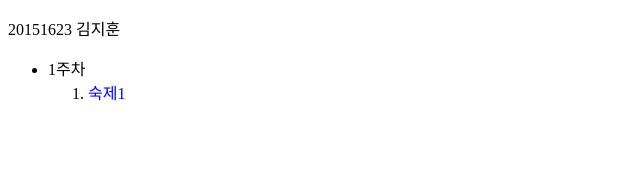
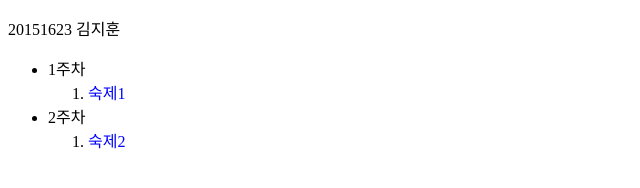
Before and after one commit to gns74563/github.io, a plain HTML site: page index.html in a window 1280 px wide. Shown: the whole page, without its empty margins (0-640 px from the left). Drawn offline with nearby package versions, Linux system fonts and the light colour scheme.

Commit message:
Update index.html

```diff
--- a/index.html
+++ b/index.html
@@ -18,6 +18,10 @@
 				<ol type ="1">
 				<li><a href="./1-1.html"  target="_blank">숙제1</a></li>
 				</ol>
+				<li id="2">2주차
+				<ol type ="2">
+				<li><a href="./2-1.html"  target="_blank">숙제2</a></li>
+				</ol>
 			</ul>
 		</section>
 	</body>
```
